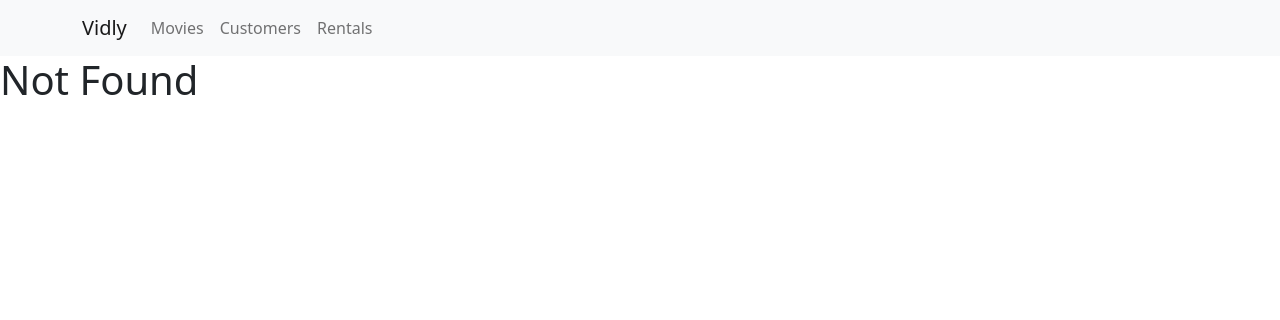
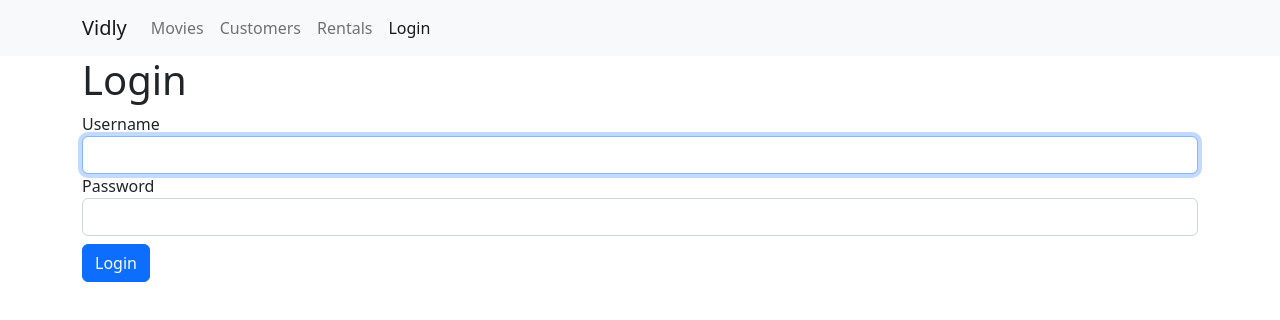
Before and after one commit to saeedmaldosary/react-movies-table, a React (Create React App) app: page /login in a window 1280 px wide. Before the commit this address had no page. Shown: the top 320 px of the page. Built offline with nearby package versions, Linux system fonts and the light colour scheme.

Commit message:
Create form in bind tha input values

```diff
--- a/src/App.js
+++ b/src/App.js
@@ -5,17 +5,19 @@
 import Rentals from "./components/rentals";
 import Notfound from "./components/notfound";
 import MovieForm from "./components/movieForm";
+import LoginForm from "./components/loginForm";
 
 function App() {
   return (
     <main>
       <Menu />
-      <div>
+      <div className="container">
         <Routes>
           <Route path="*" element={<Notfound />} />
           <Route path="/" element={<Navigate to="/movies" />} />
           <Route path="/movies/:id" element={<MovieForm />} />
           <Route path="/movies" element={<Movies />} />
+          <Route path="/login" element={<LoginForm />} />
           <Route path="/customers" element={<Customers />} />
           <Route path="/rentals" element={<Rentals />} />
         </Routes>
--- /dev/null
+++ b/src/components/loginForm.jsx
@@ -0,0 +1,57 @@
+import React, { Component } from "react";
+
+class LoginForm extends Component {
+  state = {
+    account: { username: "", password: "" },
+  };
+
+  handleChange = (e) => {
+    const account = { ...this.state.account };
+    account[e.currentTarget.name] = e.currentTarget.value;
+    this.setState({ account });
+  };
+
+  handleSubmit = (e) => {
+    // prevent reload the page
+    e.preventDefault();
+
+    console.log("Hello");
+  };
+
+  render() {
+    const { account } = this.state;
+    return (
+      <div>
+        <h1>Login</h1>
+        <form onSubmit={this.handleSubmit}>
+          <div className="form-group">
+            <label htmlFor="username">Username</label>
+            <input
+              autoFocus
+              value={account.username}
+              onChange={this.handleChange}
+              name="username"
+              id="username"
+              type="text"
+              className="form-control"
+            />
+          </div>
+          <div className="form-group mb-2">
+            <label htmlFor="password">Password</label>
+            <input
+              value={account.password}
+              onChange={this.handleChange}
+              name="password"
+              id="password"
+              type="password"
+              className="form-control"
+            />
+          </div>
+          <button className="btn btn-primary">Login</button>
+        </form>
+      </div>
+    );
+  }
+}
+
+export default LoginForm;
--- a/src/components/menu.jsx
+++ b/src/components/menu.jsx
@@ -22,6 +22,9 @@
             <Nav.Link as={NavLink} to="/rentals">
               Rentals
             </Nav.Link>
+            <Nav.Link as={NavLink} to="/login">
+              Login
+            </Nav.Link>
           </Nav>
         </Navbar.Collapse>
       </Container>
```
